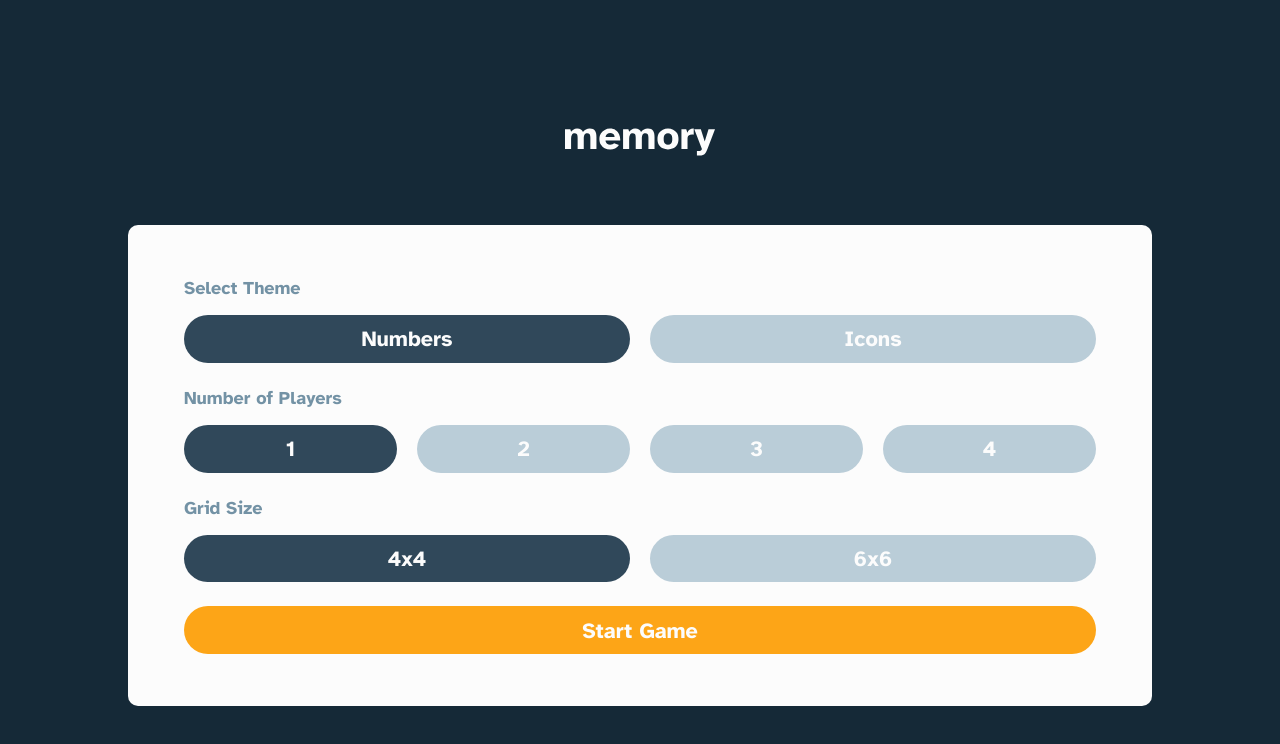
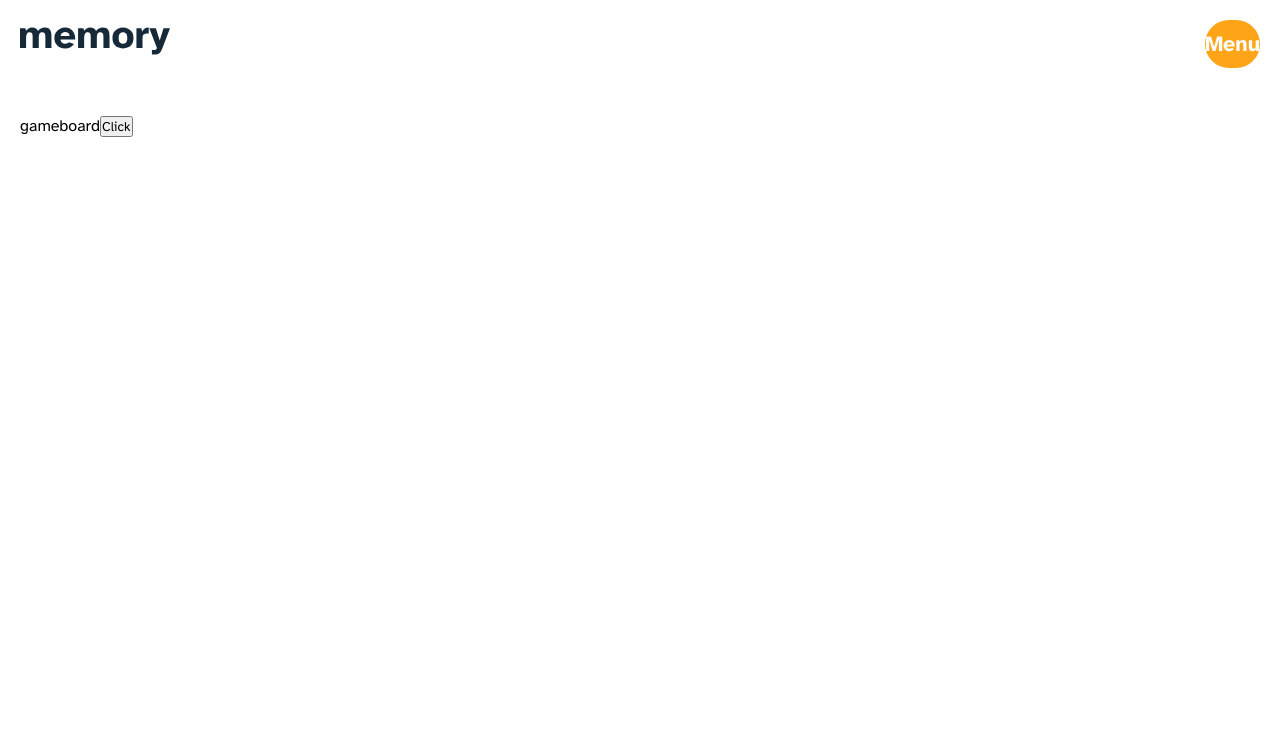
Before and after one commit to ChrisCox12/memory-game, a React (Create React App) app: page / in a window 1280 px wide. Shown: the top 744 px of the page. Built offline with nearby package versions, Linux system fonts and the light colour scheme.

Commit message:
started on implementing the gameboard

```diff
--- a/src/App.js
+++ b/src/App.js
@@ -8,8 +8,8 @@ import Gameboard from './components/Gameboard/Gameboard';
 function App() {
   const [theme, setTheme] = useState('numbers');
   const [numPlayers, setNumPlayers] = useState(1);
-  const [gridSize, setGridSize] = useState('4x4');
-  const [startGame, setStartGame] = useState(false);
+  const [gridSize, setGridSize] = useState(4);
+  const [startGame, setStartGame] = useState(true);
 
 
   function changeTheme(theme) {
--- /dev/null
+++ b/src/components/Gameboard/Gameboard.css
@@ -0,0 +1,107 @@
+.Gameboard {
+    min-height: 100vh;
+}
+
+.Gameboard__header {
+    display: flex;
+    align-items: center;
+    justify-content: space-between;
+}
+
+.Gameboard__header__menu-overlay__content {
+    background-color: var(--white-1);
+}
+
+.Gameboard__board {
+    display: grid;
+}
+
+.board--4x4 {
+    grid-template-columns: repeat(4, 1fr);
+    grid-template-rows: repeat(4, 1fr);
+}
+
+.board--6x6 {
+    grid-template-columns: repeat(6, 1fr);
+    grid-template-rows: repeat(6, 1fr);
+}
+
+.btn--menu {
+    background-color: var(--orange);
+}
+
+.btn--restart {
+    background-color: var(--orange);
+}
+
+.btn--new-game,
+.btn--resume {
+    color: var(--blue-2);
+}
+
+.btn--new-game:hover,
+.btn--resume:hover {
+    color: var(--white-1);
+}
+
+.btn--restart:hover {
+    background-color: hsl(36, 100%, 65%);
+}
+
+
+
+@media screen and (min-width: 375px) {
+    .Gameboard {
+        padding: 1.25rem;
+    }
+
+    .Gameboard__header {
+        margin-bottom: 3rem;
+    }
+
+    .Gameboard__header__buttons__restart,
+    .Gameboard__header__buttons__new-game {
+        display: none;
+    }
+
+    .Gameboard__header__menu-overlay {
+        position: absolute;
+        top: 0;
+        left: 0;
+        height: 100vh;
+        width: 100%;
+        background-color: rgba(0, 0, 0, 70%);
+        display: flex;
+        align-items: center;
+        justify-content: center;
+    }
+
+    .Gameboard__header__menu-overlay__content {
+        display: flex;
+        flex-direction: column;
+        justify-content: space-evenly;
+        align-items: center;
+        width: 90%;
+        min-height: 33vh;
+        padding: 0 1rem;
+        border-radius: 15px;
+    }
+
+    .Gameboard__header__menu-overlay__restart,
+    .Gameboard__header__menu-overlay__new-game,
+    .Gameboard__header__menu-overlay__resume {
+        width: 100%;
+    }
+
+    /* .Gameboard__header__menu-overlay {
+        display: flex;
+        flex-direction: column;
+        row-gap: 1rem;
+        position: absolute;
+        top: 50%;
+        left: 50%;
+        transform: translateY(-50%) translateX(-50%);
+        background-color: red;
+        width: 90%;
+    } */
+}
--- a/src/components/Gameboard/Gameboard.js
+++ b/src/components/Gameboard/Gameboard.js
@@ -1,9 +1,116 @@
-import React from 'react'
+import React, { useState, useEffect } from 'react';
+import logo_1 from '../../assets/logo_1.svg';
+import './Gameboard.css';
 
-export default function Gameboard() {
+export default function Gameboard({ theme, numPlayers, gridSize }) {
+    const [moves, setMoves] =  useState(0);
+    const [showMenu, setShowMenu] = useState(false);
+    const [boardPieces, setBoardPieces] = useState(
+        generateBoardPieces()
+    );
+
+    function generateBoardPieces() {
+        if(gridSize === 4) {
+            return generatePieces4();
+        }
+        else {
+            return generatePieces6();
+        }
+    }
+
+    function generatePieces4() {
+        let toReturn = [];
+
+        if(theme === 'numbers') {
+            let nums = [];
+
+            while(nums.length < 8) {
+                let rand = Math.floor(Math.random() * 8);
+
+                if(!nums.includes(rand)) {
+                    nums.push(rand);
+                }
+            }
+
+            toReturn = [...nums, ...nums];
+        }
+
+        /* console.log(`toReturn: ${toReturn}`) */
+        return toReturn;
+    }
+
+    function generatePieces6() {
+        let toReturn = [];
+
+        if(theme === 'numbers') {
+            let nums = [];
+
+            while(nums.length < 16) {
+                let rand = Math.floor(Math.random() * 16);
+
+                if(!nums.includes(rand)) {
+                    nums.push(rand);
+                }
+            }
+
+            toReturn = [...nums, ...nums];
+        }
+
+        /* console.log(`toReturn: ${toReturn}`) */
+        return toReturn;
+    }
+
+    function toggleOverlay() {
+        setShowMenu(!showMenu);
+    }
+
     return (
-        <div>
+        <div className="Gameboard">
+            <div className="Gameboard__header">
+                <div className="Gameboard__header__logo">
+                    <img src={logo_1} alt='Memory game logo' />
+                </div>
+
+                <div className="Gameboard__header__buttons">
+                    <button className="Gameboard__header__buttons__restart btn btn--restart">
+                        Restart
+                    </button>
+
+                    <button className="Gameboard__header__buttons__new-game btn btn--new-game">
+                        New Game
+                    </button>
+
+                    <button
+                        className="Gameboard__header__buttons__menu btn btn--menu"
+                        onClick={toggleOverlay}
+                    >Menu</button>
+                </div>
+
+                {showMenu &&
+                    <div className="Gameboard__header__menu-overlay">
+                        <div className="Gameboard__header__menu-overlay__content">
+                            <button className='Gameboard__header__menu-overlay__restart btn btn--restart'>Restart</button>
+                            <button className='Gameboard__header__menu-overlay__new-game btn btn--new-game'>New Game</button>
+                            <button
+                                className='Gameboard__header__menu-overlay__resume btn btn--resume'
+                                onClick={toggleOverlay}
+                            >Resume Game</button>
+                        </div>
+                    </div>
+                }
+            </div>
             gameboard
+            <button onClick={() => console.log(`boardPieces: ${boardPieces}`)}>Click</button>
+
+            {gridSize === 4 &&
+                <div className='Gameboard__board board--4x4'>
+
+                </div>
+            }
+
+            {gridSize === 6 &&
+                <div>6x6 grid</div>
+            }
         </div>
     )
 }
--- a/src/components/StartMenu/StartMenu.js
+++ b/src/components/StartMenu/StartMenu.js
@@ -63,13 +63,13 @@ export default function StartMenu({ changeTheme, changeGridSize, changePlayers,
                         <button
                             className='btn btn--grid selected'
                             id='grid_4'
-                            onClick={() => changeGridSize('4x4')}
+                            onClick={() => changeGridSize(4)}
                         >4x4</button>
 
                         <button
                             className='btn btn--grid'
                             id='grid_6'
-                            onClick={() =>changeGridSize('6x6')}
+                            onClick={() =>changeGridSize(6)}
                         >6x6</button>
                     </div>
                 </div>
```
